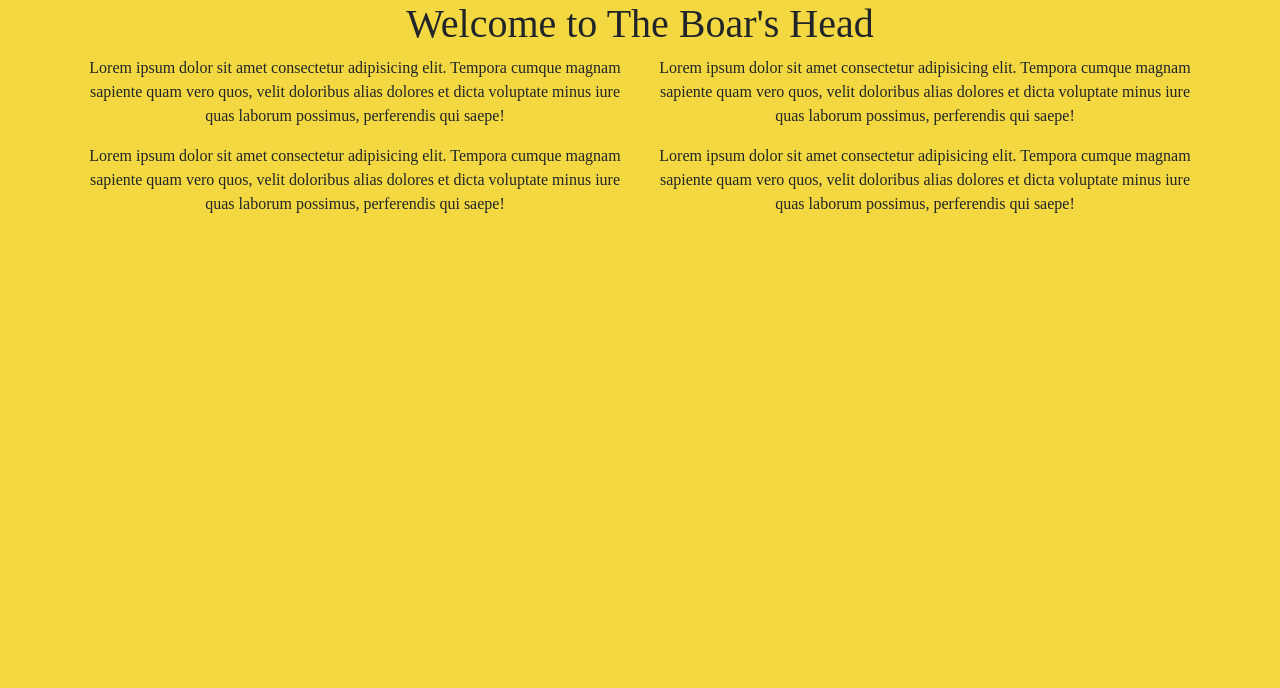
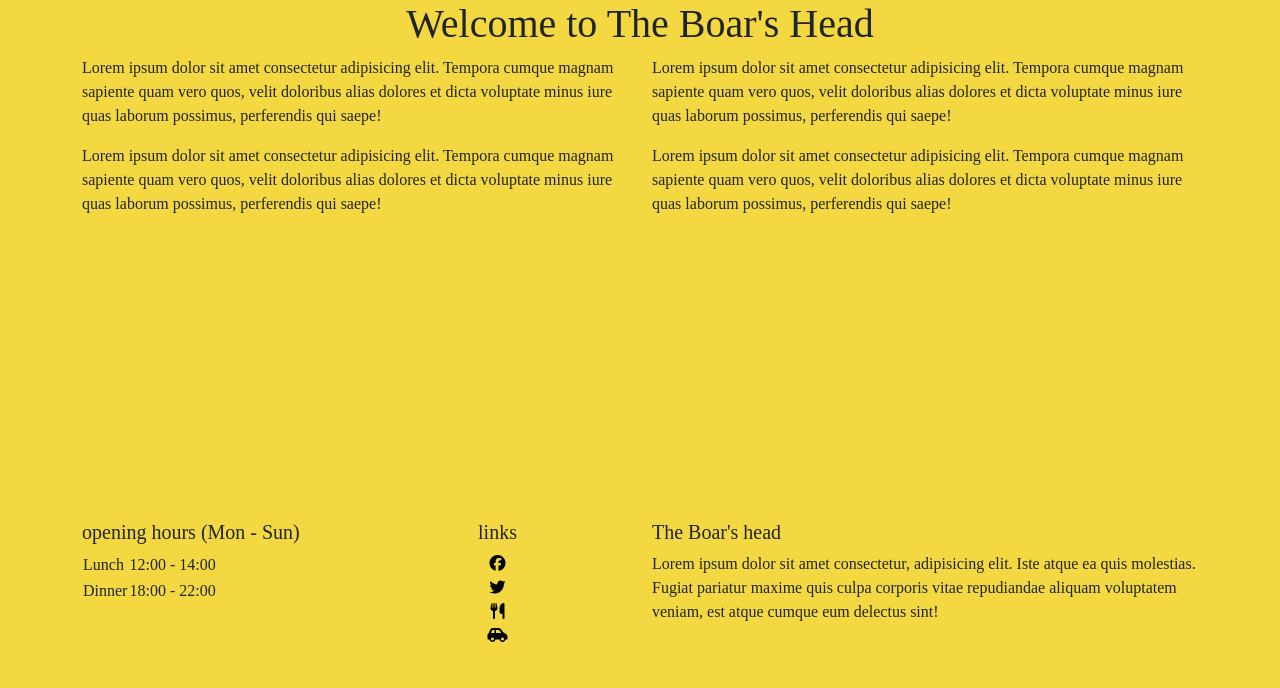
Before and after one commit to ewradcliffe/restaurant-booking-system, a Django app: page / in a window 1280 px wide. Shown: the part 112-800 px from the top of the page. Run offline with Django 4.2, Linux system fonts and the light colour scheme; some libraries are stand-ins or nearby versions; some web fonts are replaced.

Commit message:
Add footer content and styles.

```diff
--- a/reservations/templates/reservations/index.html
+++ b/reservations/templates/reservations/index.html
@@ -2,8 +2,8 @@
 
 {% block content %}
 
-<div class="container text-center">
-    <div class="row col">
+<div class="container">
+    <div class="row col text-center">
         <h1>Welcome to The Boar's Head</h1>
     </div>
     <div class="row align-items-start">
--- a/static/css/style.css
+++ b/static/css/style.css
@@ -26,3 +26,10 @@ body {
     font-size: 200%;
     padding: 2%;
 }
+
+
+/* footer*/
+
+.links-list > li > a > i {
+    color: black;
+}
--- a/templates/base.html
+++ b/templates/base.html
@@ -7,6 +7,8 @@
     <meta charset="UTF-8">
     <meta name="viewport" content="width=device-width, initial-scale=1.0">
     <title>The Boar's Head</title>
+    <!-- Font Awesome Kit -->
+    <script src="https://kit.fontawesome.com/e905fa1c21.js" crossorigin="anonymous"></script>
     <!-- Bootstrap CSS -->
     <link href="https://cdn.jsdelivr.net/npm/bootstrap@5.3.3/dist/css/bootstrap.min.css" rel="stylesheet"
         integrity="sha384-QWTKZyjpPEjISv5WaRU9OFeRpok6YctnYmDr5pNlyT2bRjXh0JMhjY6hW+ALEwIH" crossorigin="anonymous">
@@ -27,7 +29,7 @@
                     <span class="navbar-toggler-icon"></span>
                 </button>
                 <div class="collapse navbar-collapse" id="navbarSupportedContent">
-                    <ul class="navbar-nav me-auto mb-2 mb-lg-0">
+                    <ul class="navbar-nav me-auto mb-2 mb-lg-0 ">
                         <li class="nav-item">
                             <a class="nav-link" href="{% url 'index-urls' %}">Home</a>
                         </li>
@@ -46,7 +48,54 @@
         {% endblock content %}
     </main>
     <!-- Footer -->
-    <footer>
+    <footer class="footer fixed-bottom">
+        <div class="container">
+            <div class="row">
+                <div class="col-lg-3 col-md-6 mb-4">
+                    <h5>opening hours (Mon - Sun)</h5>
+                    <table>
+                        <tbody>
+                            <tr>
+                                <td>Lunch</td>
+                                <td>12:00 - 14:00</td>
+                            </tr>
+                            <tr>
+                                <td>Dinner</td>
+                                <td>18:00 - 22:00</td>
+                            </tr>
+                        </tbody>
+                    </table>
+                </div>
+                <div class="col-lg-3 col-md-6 mb-4 text-center">
+                    <h5>links</h5>
+                    <ul class="list-unstyled links-list">
+                        <li><a href="https://www.facebook.com/" target="_blank" rel="noopener"
+                                aria-label="Visit us on Facebook (opens in a new tab)"><i
+                                    class="fa-brands fa-facebook"></i></a></li>
+                        <li><a href="https://x.com/" target="_blank" rel="noopener"
+                                aria-label="Visit us on Twitter (opens in a new tab)"><i
+                                    class="fa-brands fa-twitter"></i></a></li>
+                        <li><a href="https://www.thegoodfoodguide.co.uk/" target="_blank" rel="noopener"
+                                aria-label="Visit us on The Good Food guide (opens in a new tab)"><i
+                                    class="fa-solid fa-utensils"></i></a></li>
+                        <li><a href="https://www.tripadvisor.co.uk/" target="_blank" rel="noopener"
+                                aria-label="Visit us on Tripadvisor (opens in a new tab)"><i
+                                    class="fa-solid fa-car-side"></i></a></li>
+                    </ul>
+                </div>
+                <div class="col-lg-6 col-md-12 mb-4">
+                    <h5>The Boar's head</h5>
+                    <p>
+                        Lorem ipsum dolor sit amet consectetur, adipisicing elit. Iste atque ea quis
+                        molestias. Fugiat pariatur maxime quis culpa corporis vitae repudiandae aliquam
+                        voluptatem veniam, est atque cumque eum delectus sint!
+                    </p>
+                </div>
+            </div>
+        </div>
+
+
+
 
     </footer>
 
```
